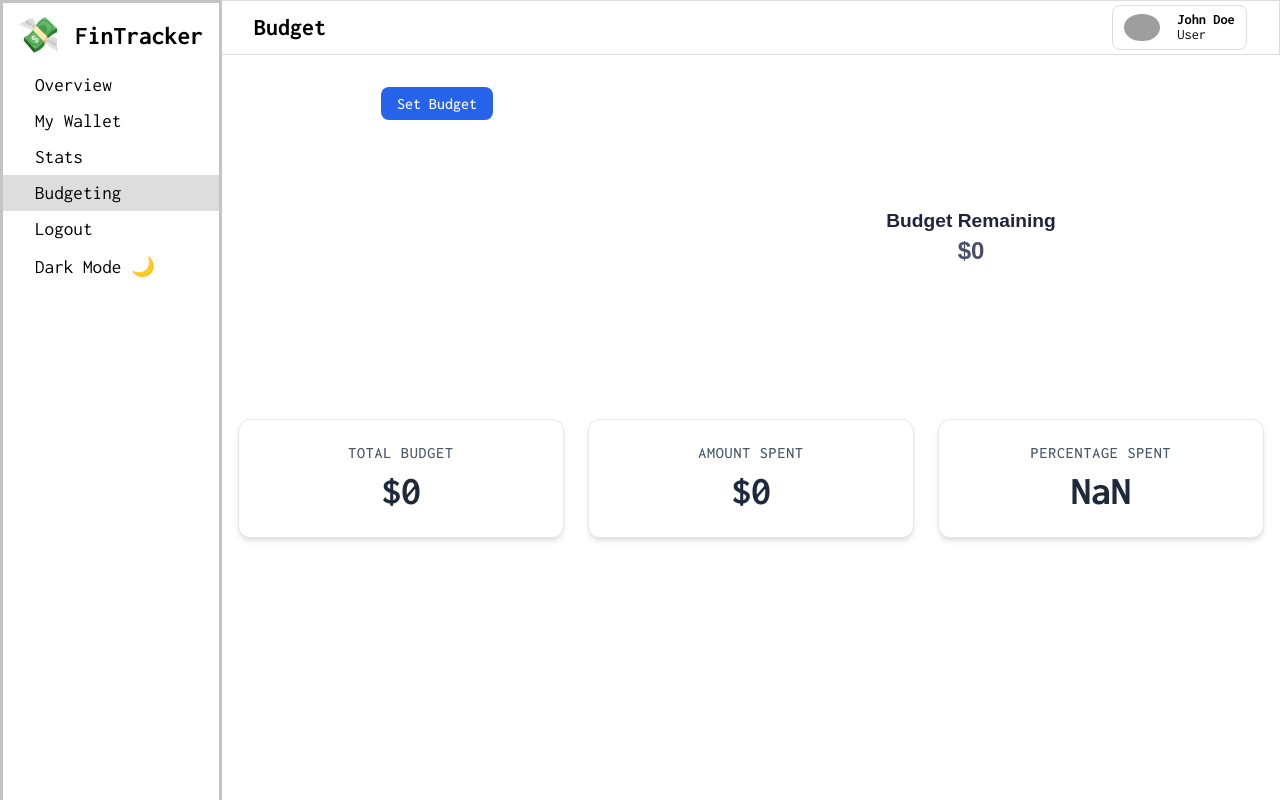
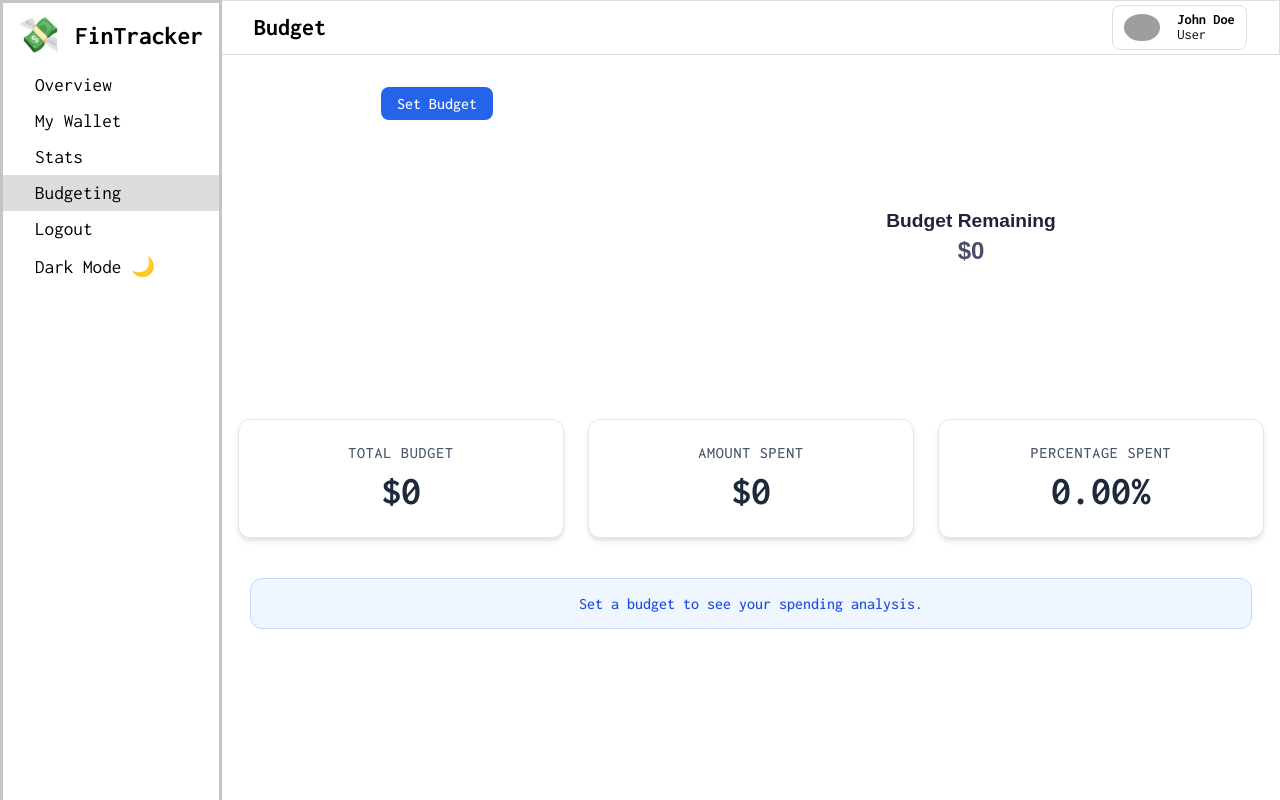
Before and after one commit to xinsheng04/fin-tracker, a React (Vite) app: page /Budgeting in a window 1280 px wide. Built offline with nearby package versions, Linux system fonts and the light colour scheme; grey boxes are pictures that could not be loaded.

Commit message:
added an advise at the bottom of the budgeting page

```diff
--- a/src/pages/Budgeting/Budgeting.tsx
+++ b/src/pages/Budgeting/Budgeting.tsx
@@ -26,8 +26,24 @@ function Budgeting() {
       .reduce((sum: number, t: any) => sum + t.amount, 0)
     : 0;
   const amountSpent = Math.max(spent, 0);
-  var amountPercentage = (amountSpent/budget.mainAmount)*100
-  amountPercentage = Number(amountPercentage.toFixed(2));
+  const amountPercentage = budget.mainAmount > 0 ? (amountSpent / budget.mainAmount) * 100 : 0;
+
+  // Add this logic for dynamic advice
+  let adviceMessage = "Set a budget to see your spending analysis.";
+  let adviceStyle = styles.info; // Default style
+
+  if (budget.mainAmount > 0) {
+    if (amountPercentage >= 100) {
+      adviceMessage = "You've exceeded your budget. Time to review your spending!";
+      adviceStyle = styles.danger;
+    } else if (amountPercentage >= 80) {
+      adviceMessage = "Warning: You're getting close to your budget limit.";
+      adviceStyle = styles.warning;
+    } else {
+      adviceMessage = "You're doing great! Your spending is well within your budget.";
+      adviceStyle = styles.good;
+    }
+  }
 
   function handleFormSubmission(event: any) {
     // to stop the page from rerendering
@@ -68,9 +84,13 @@ function Budgeting() {
         </div>
         <div className={styles.infoBox}>
           <span>Percentage Spent</span>
-          <strong className={styles.spentValue}>{amountPercentage}</strong>
+          {/* Added a '%' sign for clarity */}
+          <strong className={styles.spentValue}>{amountPercentage.toFixed(2)}%</strong>
         </div>
-
+      </div>
+      {/* Update the advise div to use the dynamic variables */}
+      <div className={`${styles.advise} ${adviceStyle}`}>
+        {adviceMessage}
       </div>
     </div>
 
--- a/src/pages/Budgeting/budgeting.module.css
+++ b/src/pages/Budgeting/budgeting.module.css
@@ -84,3 +84,44 @@ form input:focus {
 .spentValue {
   color: #ef4444; /* A distinct red color for spent amount */
 }
+
+.advise{
+   margin: 2.5rem auto 0 auto;
+  padding: 1rem 1.5rem;
+  border-radius: 0.75rem;
+  max-width: 980px;
+  width: 90%;
+  text-align: center;
+  font-weight: 500;
+  font-size: 1rem;
+  border: 1px solid;
+  transition: all 0.3s ease-in-out;
+}
+
+/* Default/Info Style */
+.info {
+  background-color: #eff6ff; /* Light blue */
+  color: #1d4ed8;
+  border-color: #bfdbfe;
+}
+
+/* Good/Success Style */
+.good {
+  background-color: #f0fdf4; /* Light green */
+  color: #166534;
+  border-color: #bbf7d0;
+}
+
+/* Warning Style */
+.warning {
+  background-color: #fffbeb; /* Light yellow */
+  color: #b45309;
+  border-color: #fde68a;
+}
+
+/* Danger/Error Style */
+.danger {
+  background-color: #fef2f2; /* Light red */
+  color: #b91c1c;
+  border-color: #fecaca;
+}
```
